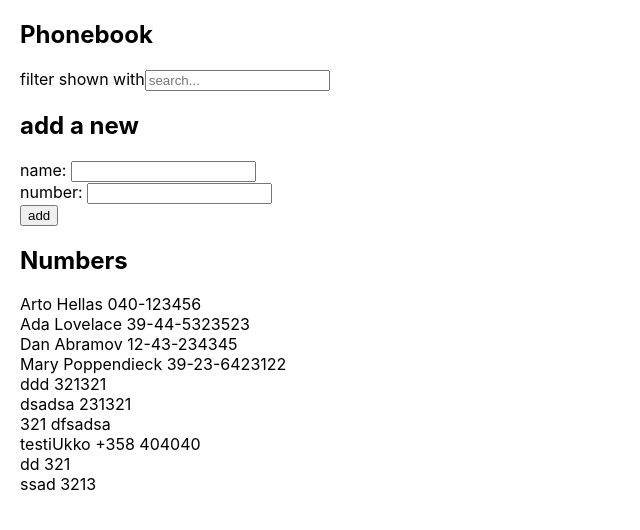
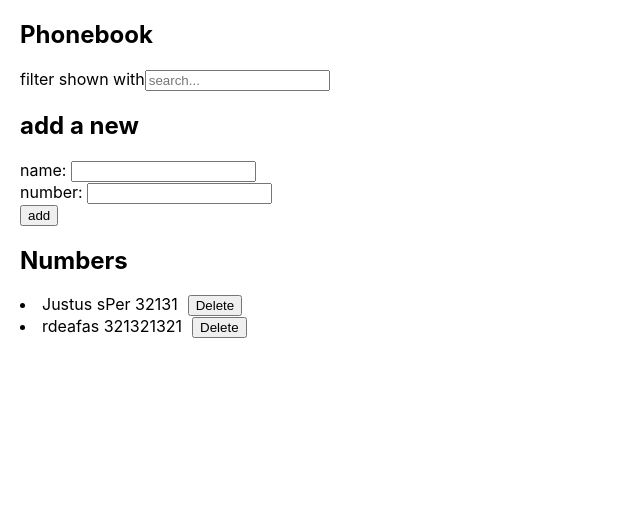
Before and after one commit to Jyddys/FullStackOpen2023, a React (Create React App) app in the folder part2/puhelinluettelo/: page / in a window 1280 px wide. Shown: the top 530 px of the page, without its empty margins (0-640 px from the left). Built offline with nearby package versions, Linux system fonts and the light colour scheme; data requests are answered from the project's data file.

Commit message:
puhelinluettelo step9 done

```diff
--- a/part2/puhelinluettelo/db.json
+++ b/part2/puhelinluettelo/db.json
@@ -1,54 +1,14 @@
 {
   "persons": [
     {
-      "name": "Arto Hellas",
-      "number": "040-123456",
+      "name": "Justus sPer",
+      "number": "32131",
       "id": 1
     },
     {
-      "name": "Ada Lovelace",
-      "number": "39-44-5323523",
+      "name": "rdeafas",
+      "number": "321321321",
       "id": 2
-    },
-    {
-      "name": "Dan Abramov",
-      "number": "12-43-234345",
-      "id": 3
-    },
-    {
-      "name": "Mary Poppendieck",
-      "number": "39-23-6423122",
-      "id": 4
-    },
-    {
-      "name": "ddd",
-      "number": "321321",
-      "id": 5
-    },
-    {
-      "name": "dsadsa",
-      "number": "231321",
-      "id": 6
-    },
-    {
-      "name": "321",
-      "number": "dfsadsa",
-      "id": 7
-    },
-    {
-      "name": "testiUkko",
-      "number": "+358 404040",
-      "id": 8
-    },
-    {
-      "name": "dd",
-      "number": "321",
-      "id": 9
-    },
-    {
-      "name": "ssad",
-      "number": "3213",
-      "id": 10
     }
   ]
 }
--- a/part2/puhelinluettelo/src/App.js
+++ b/part2/puhelinluettelo/src/App.js
@@ -17,6 +17,9 @@ const App = () => {
       .then(initialPersons => {
         setPersons(initialPersons)
       })
+      .catch((error) => {
+        console.log(error)
+      })
   }, [])
 
   const addPerson = (event) => {
@@ -24,6 +27,10 @@ const App = () => {
     const personObj = {
       name: newName,
       number: newNumber
+    }
+    if(personObj.name.length === 0 || personObj.number.length === 0 ){
+      alert("Add name and number")
+      return
     }
 
    if(persons.find(person => person.name === newName)) {
@@ -38,6 +45,23 @@ const App = () => {
       setNewName('')
       setNewNumber('')
     })
+    .catch((error) => {
+      console.log(error)
+    })
+  }
+
+  const deletePerson = (id) => {
+    const personToDelete = persons.find(person => person.id === id)
+    if (window.confirm(`Delete ${personToDelete.name} ?` )) {
+    personService
+    .deleteItem(id)
+    .then(() => {
+      setPersons(persons.filter((person) => person.id !== id))
+    })
+    .catch((error) => {
+      console.log(error)
+    })
+  }
   }
 
   const handleNameChange = (event) => {
@@ -74,6 +98,7 @@ const App = () => {
       <h2>Numbers</h2>
       <Persons
       searchResults={searchResults}
+      deletePerson={deletePerson}
       />
 
 
--- a/part2/puhelinluettelo/src/components/Persons.js
+++ b/part2/puhelinluettelo/src/components/Persons.js
@@ -1,9 +1,14 @@
-const Persons = ({ searchResults}) => {
+const Persons = ({ searchResults, deletePerson}) => {
   return (
     <>
-    {searchResults.map(person => {
+    {searchResults
+    .map(person => {
     return (
-      <p style={{margin: 0}}key={person.name}>{person.name} {person.number}</p>
+      <li key={person.id}>
+      <p style={{margin: 0, display: 'inline-block'}}key={person.name}>{person.name} {person.number}</p>
+      <button style={{marginLeft: '10px'}} onClick={() => deletePerson(person.id)}>Delete</button>
+      <br/>
+      </li>
         )
       }
     )}
--- a/part2/puhelinluettelo/src/services/persons.js
+++ b/part2/puhelinluettelo/src/services/persons.js
@@ -13,10 +13,11 @@ const create = async newObject => {
   return response.data
 }
 
-const update = async (id, newObject) => {
-  const request = axios.put(`${baseUrl}/${id}`, newObject)
+const deleteItem = async (id) => {
+  const request = axios.delete(`${baseUrl}/${id}`)
   const response = await request
+  console.log(response.data)
   return response.data
 }
 
-export default { getAll, create, update }
+export default { getAll, create, deleteItem }
```
